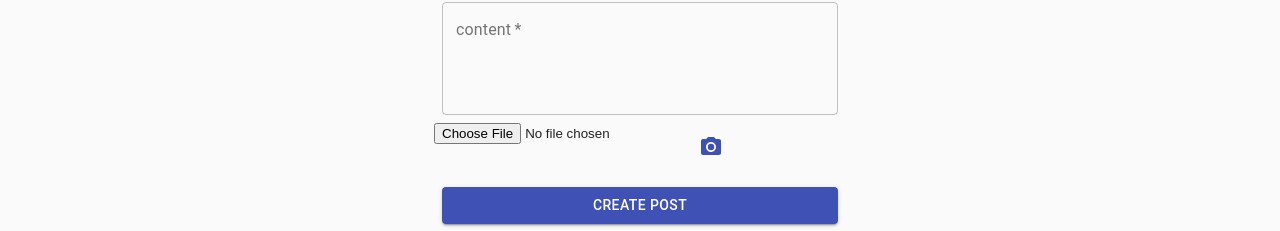
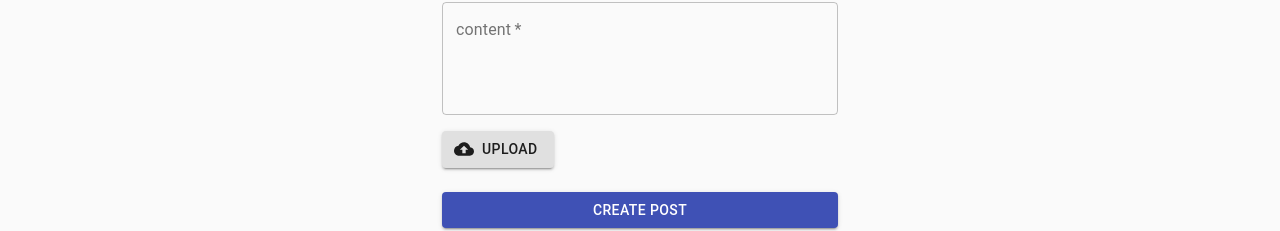
Before and after one commit to ehsangh7/DRF-React-JS, a React (Create React App) app in the folder React/blogapi/: page /admin/create in a window 1280 px wide. Shown: the part 512-743 px from the top of the page. Built offline with nearby package versions, Linux system fonts and the light colour scheme.

Commit message:
modified icon

```diff
--- a/React/blogapi/src/components/admin/create.jsx
+++ b/React/blogapi/src/components/admin/create.jsx
@@ -13,9 +13,11 @@ import {
 	Grid,
 	Typography,
 	Container,
-	IconButton} from '@material-ui/core';
+	IconButton,
+	Input,
+	 } from '@material-ui/core';
 
-import {PhotoCamera} from '@material-ui/icons'
+import CloudUploadIcon from '@material-ui/icons/CloudUpload'
 
 
 const useStyles = makeStyles((theme) => ({
@@ -36,6 +38,9 @@ const useStyles = makeStyles((theme) => ({
 	submit: {
 		margin: theme.spacing(3, 0, 2),
 	},
+	input:{
+		display: 'none',
+	}
 }));
 
 export default function Create() {
@@ -95,20 +100,7 @@ export default function Create() {
 	};
 
 	const handleSubmit = (e) => {
-		// e.preventDefault();
-		//// axiosInstance
-		// 	.post(`admin/create/`, {
-		// 		title: formData.title,
-		// 		slug: formData.slug,
-		// 		author: 1,
-		// 		excerpt: formData.excerpt,
-		// 		content: formData.content,
-		// 	})
-		// 	.then((res) => {
-		// 		history.push('/admin/');
-		// 	});
-		const config = {headers: {'Content-Type': 'multipart/form-data'}};
-		const URL = 'http://127.0.0.1:8000/api/admin/create/';
+		e.preventDefault();
 		let formData = new FormData();
 		formData.append('title', postData.title);
 		formData.append('slug', postData.slug);
@@ -116,13 +108,13 @@ export default function Create() {
 		formData.append('excerpt', postData.excerpt);
 		formData.append('content', postData.content);
 		formData.append('image', postimage.image[0]);
-		axios
-			.post(URL, formData, config)
-			.then((res) => {
-				console.log(res.data);
-			})
-			.catch((err) => console.log(err))
+		axiosInstance
+			.post(`admin/create/`, formData);
 
+		history.push({
+			pathname: '/admin/',
+		});
+		window.location.reload();
 	};
 
 	const classes = useStyles();
@@ -190,19 +182,27 @@ export default function Create() {
 								rows={4}
 							/>
 						</Grid>
-						<input
+						<Grid item xs={12}>
+						<Input
 							accept="image/*"
 							className={classes.input}
 							id="post-image"
 							onChange={handleChange}
 							name="image"
-							type="file"
-						/>
+							type="file" />
 						<label htmlFor="post-image">
-							<IconButton color="primary" component="span">
-								<PhotoCamera />
-							</IconButton>
+							<Button
+								variant="contained"
+								color="default"
+								className={classes.button}
+								startIcon={<CloudUploadIcon />}
+								component="span"
+							>
+								Upload
+							</Button>
 						</label>
+						</Grid>
+
 					</Grid>
 					<Button
 						type="submit"
```
